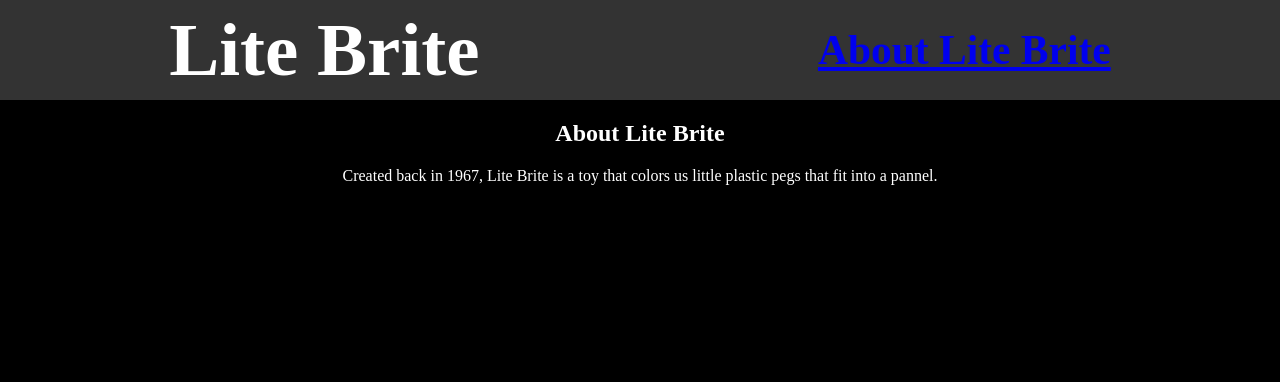
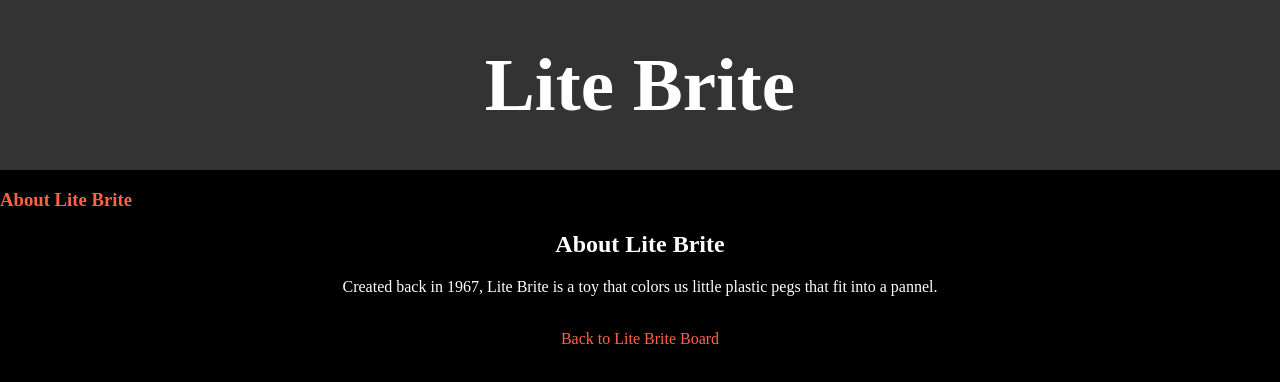
Before and after one commit to noelabellera/lite-bright-react, a React (Create React App) app: page /about in a window 1280 px wide. Shown: the top 382 px of the page. Built offline with nearby package versions, Linux system fonts and the light colour scheme; a web font is replaced by a local one.

Commit message:
Add/fix links

```diff
--- a/src/App.js
+++ b/src/App.js
@@ -3,7 +3,7 @@ import HomePage from './components/HomePage';
 import Header from './components/Header';
 import About from './components/About';
 import colors from './seeds';
-import { Switch, Route } from 'react-router-dom';
+import { Switch, Route, Link } from 'react-router-dom';
 import './App.css';
 
 
@@ -19,6 +19,8 @@ class App extends Component {
     return (
       <div className="App">
         <Header />
+        <h3><Link className="Link" to='/about'>About Lite Brite</Link></h3>
+
 
         <Switch>
           <Route exact path='/about' render={() =>
--- a/src/components/About.jsx
+++ b/src/components/About.jsx
@@ -1,10 +1,13 @@
 import React from 'react';
+import { Link } from 'react-router-dom';
 
 const About = (props) => {
     return (
         <div className="About">
             <h2>About Lite Brite</h2>
             <p>Created back in 1967, Lite Brite is a toy that colors us little plastic pegs that fit into a pannel.</p>
+            <br/>
+            <Link className="Link" to="/">Back to Lite Brite Board</Link>
         </div>
     )
 }
--- a/src/components/Header.jsx
+++ b/src/components/Header.jsx
@@ -1,12 +1,10 @@
 import React from 'react';
-import { Link } from 'react-router-dom';
 
 
 const Header = () => {
     return (
         <div className="Header">
             <h2>Lite Brite</h2>
-            <h5><Link to ='/about'>About Lite Brite</Link></h5>
         </div>
     )
 }
--- a/src/index.css
+++ b/src/index.css
@@ -6,13 +6,13 @@ body {
 
 .Header {
   background-color: #333333;
-  height: 100px;
+  height: 140px;
   display: flex;
   justify-content: space-around;
   align-items: center;
   font-family: 'Rammetto One', cursive;
   font-size: 50px;
-
+  padding: 15px;
 }
 
 
@@ -85,3 +85,17 @@ body {
   text-align: center;
   margin: 0 auto;
 }
+
+.Link {
+  color: tomato;
+  text-decoration: none;
+  margin: 0 auto;
+  align-content: center;
+}
+
+
+
+.Link:visited {
+  color: tomato;
+  text-decoration: none;
+}
```
